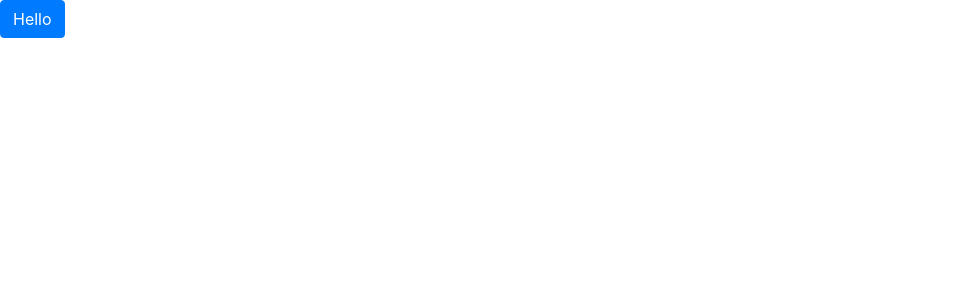
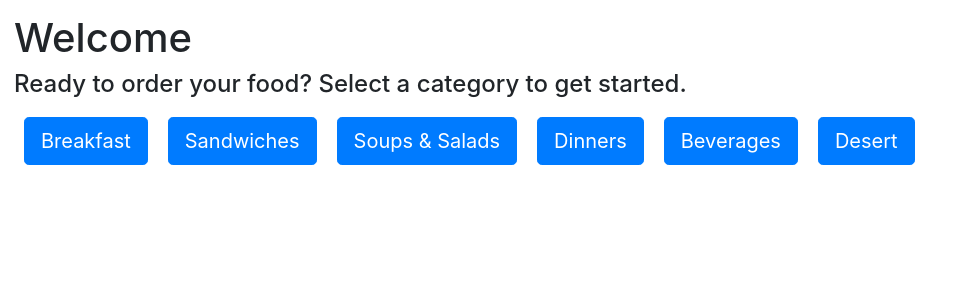
Before and after one commit to rlloyd2001/order-food-react-ts, a React (Create React App) app: page / in a window 1280 px wide. Shown: the top 300 px of the page, without its empty margins (0-978 px from the left). Built offline with nearby package versions, Linux system fonts and the light colour scheme; the HTML template or start-up script is replaced by a standard one.

Commit message:
creating category buttons from data

```diff
--- /dev/null
+++ b/src/order-category-selection/OrderCategoryButton.css
@@ -0,0 +1,3 @@
+.category-button {
+  margin: 10px;
+}
--- a/src/order-category-selection/OrderCategoryButton.tsx
+++ b/src/order-category-selection/OrderCategoryButton.tsx
@@ -1,5 +1,8 @@
 import * as React from 'react';
+import './OrderCategoryButton.css';
 
-export default function OrderCategoryButton(props: Readonly<{}>) {
-  return <button type="button" className="btn btn-primary">Hello</button>;
+export default function OrderCategoryButton(props: Readonly<{ category: IOrderCategory }>) {
+  return <button type="button" className="btn btn-primary btn-lg category-button">
+    {props.category.title}
+  </button>;
 }
--- a/src/order-category-selection/OrderCategorySelection.tsx
+++ b/src/order-category-selection/OrderCategorySelection.tsx
@@ -3,18 +3,25 @@ import { OrderCategoriesReader } from '../store-services/OrderCategoriesReader';
 import OrderCategoryButton from './OrderCategoryButton';
 
 class OrderCategorySelection extends React.Component {
+  public state: Readonly<{ categories: IOrderCategory[] }> = { categories: [] };
+
   constructor(props: Readonly<{}>) {
     super(props);
-    this.state = {};
     OrderCategoriesReader.find().subscribe((categories) => {
       console.log(categories);
+      this.setState({ categories });
     })
   }
 
   public render() {
+    const buttons = this.state.categories.map((category, index) => {
+      return <OrderCategoryButton key={index} category={category} />
+    });
     return (
-      <div>
-        <OrderCategoryButton/>
+      <div style={{padding: '14px'}}>
+        <h1>Welcome</h1>
+        <h4>Ready to order your food? Select a category to get started.</h4>
+        {buttons}
       </div>
     );
   }
```
